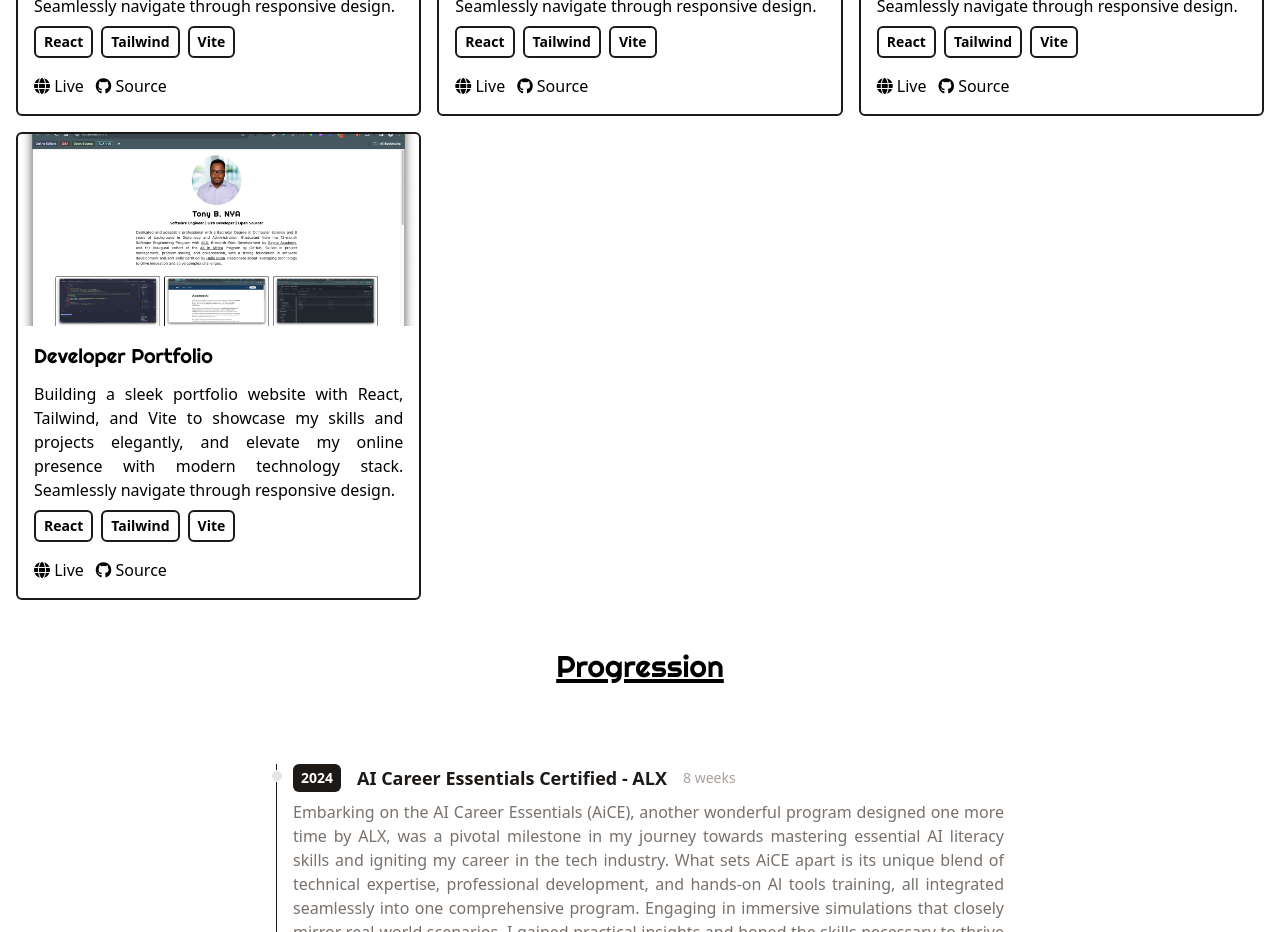
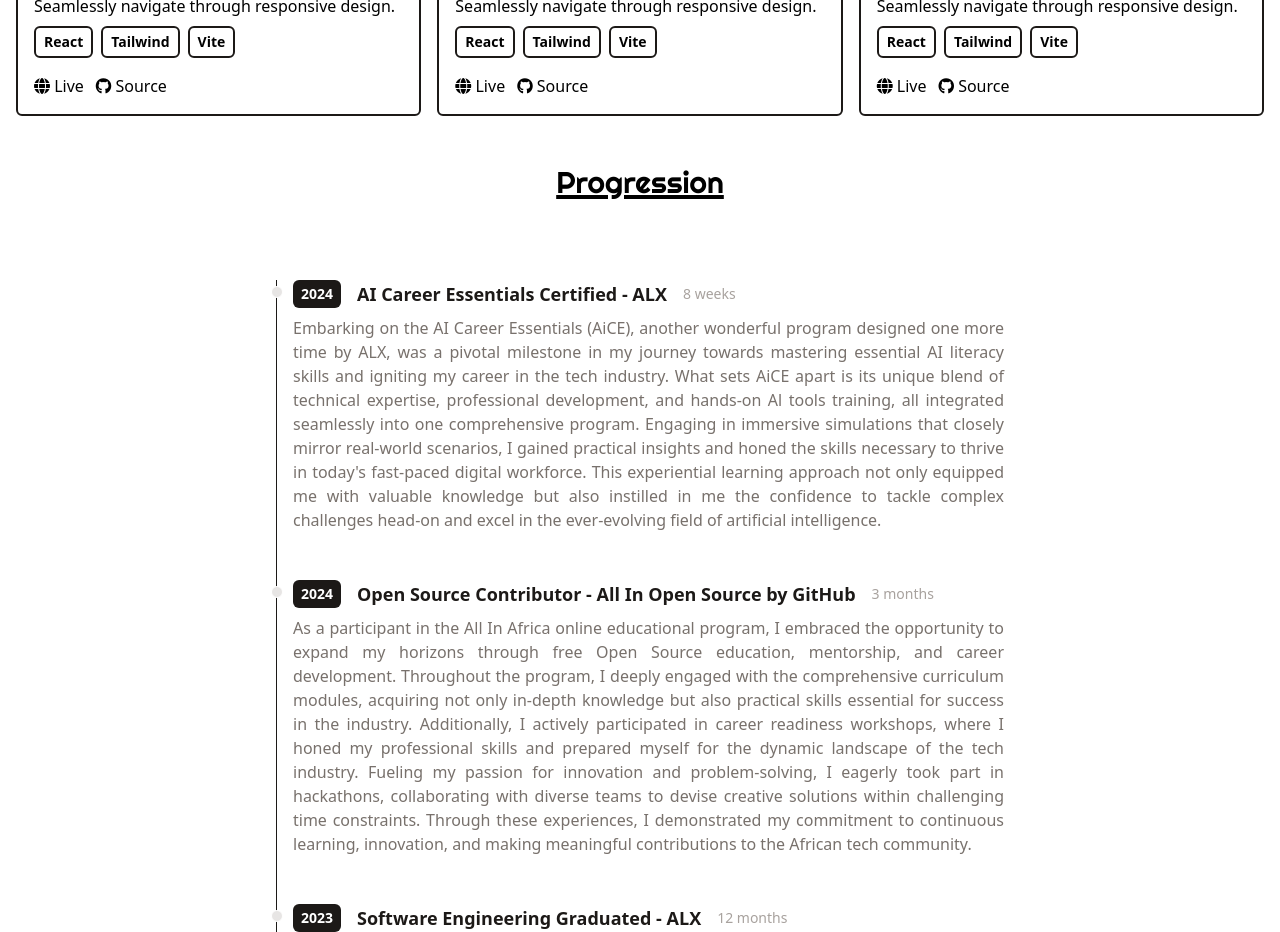
Before and after one commit to tonybnya/portfolio, a React (Vite) app: page / in a window 1280 px wide. Shown: the part 1140-2072 px from the top of the page. Built offline with nearby package versions, Linux system fonts and the light colour scheme.

Commit message:
build: prepare the app for deployment

```diff
--- a/package.json
+++ b/package.json
@@ -1,5 +1,5 @@
 {
-  "homepage": "https://tonybnya.github.io/portfolio/",
+  "homepage": "https://tonybnya.github.io/portfolio",
   "name": "portfolio",
   "private": true,
   "version": "0.0.0",
--- a/src/data/projects.js
+++ b/src/data/projects.js
@@ -1,13 +1,4 @@
 const projects = [
-  {
-    imgUrl: "/assets/1.png",
-    title: "Developer Portfolio",
-    description:
-      "Building a sleek portfolio website with React, Tailwind, and Vite to showcase my skills and projects elegantly, and elevate my online presence with modern technology stack. Seamlessly navigate through responsive design.",
-    stack: ["React", "Tailwind", "Vite"],
-    link: "https://tonybnya.github.io/portfolio/",
-    source: "https://github.com/tonybnya/portfolio",
-  },
   {
     imgUrl: "/assets/1.png",
     title: "Developer Portfolio",
```
